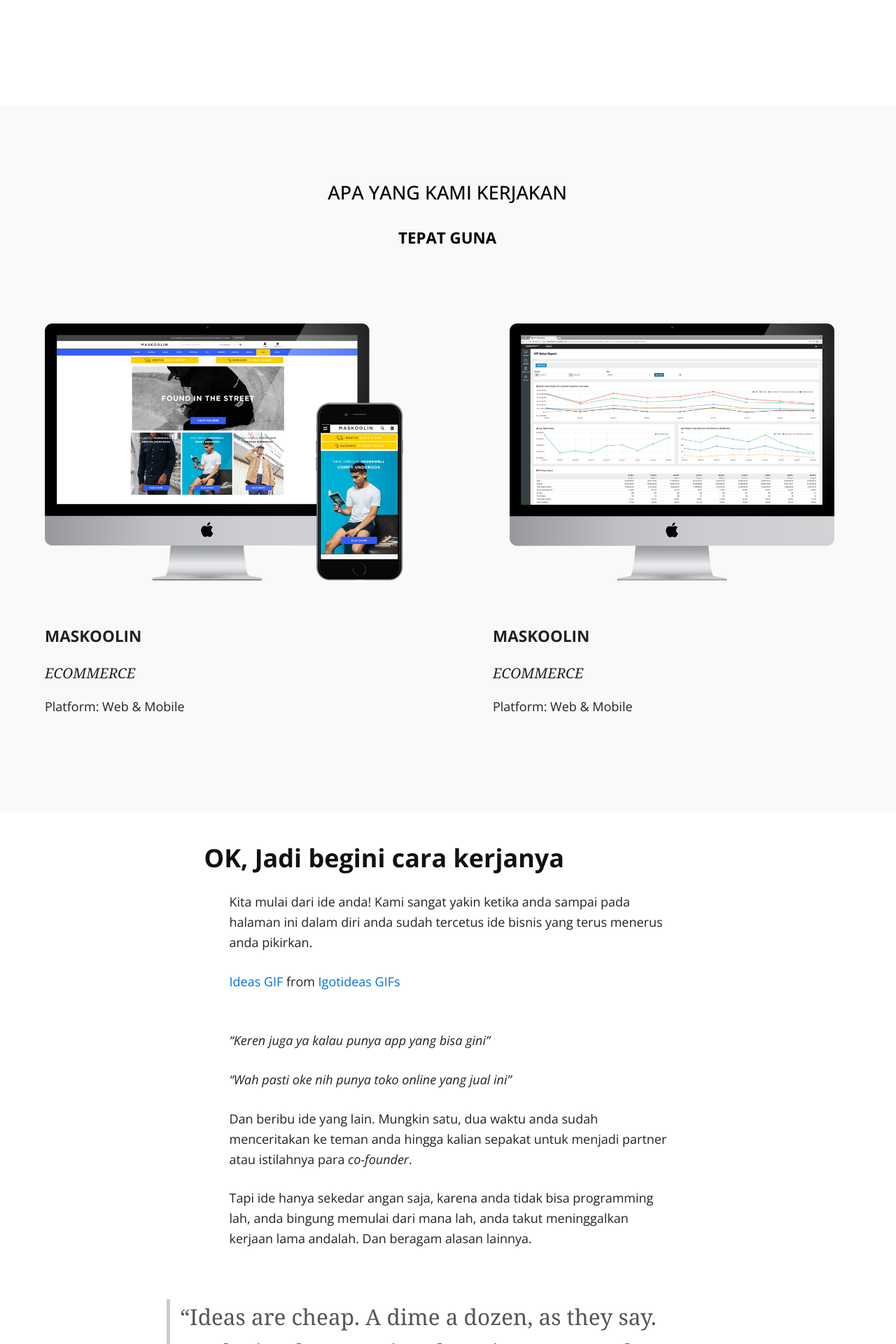
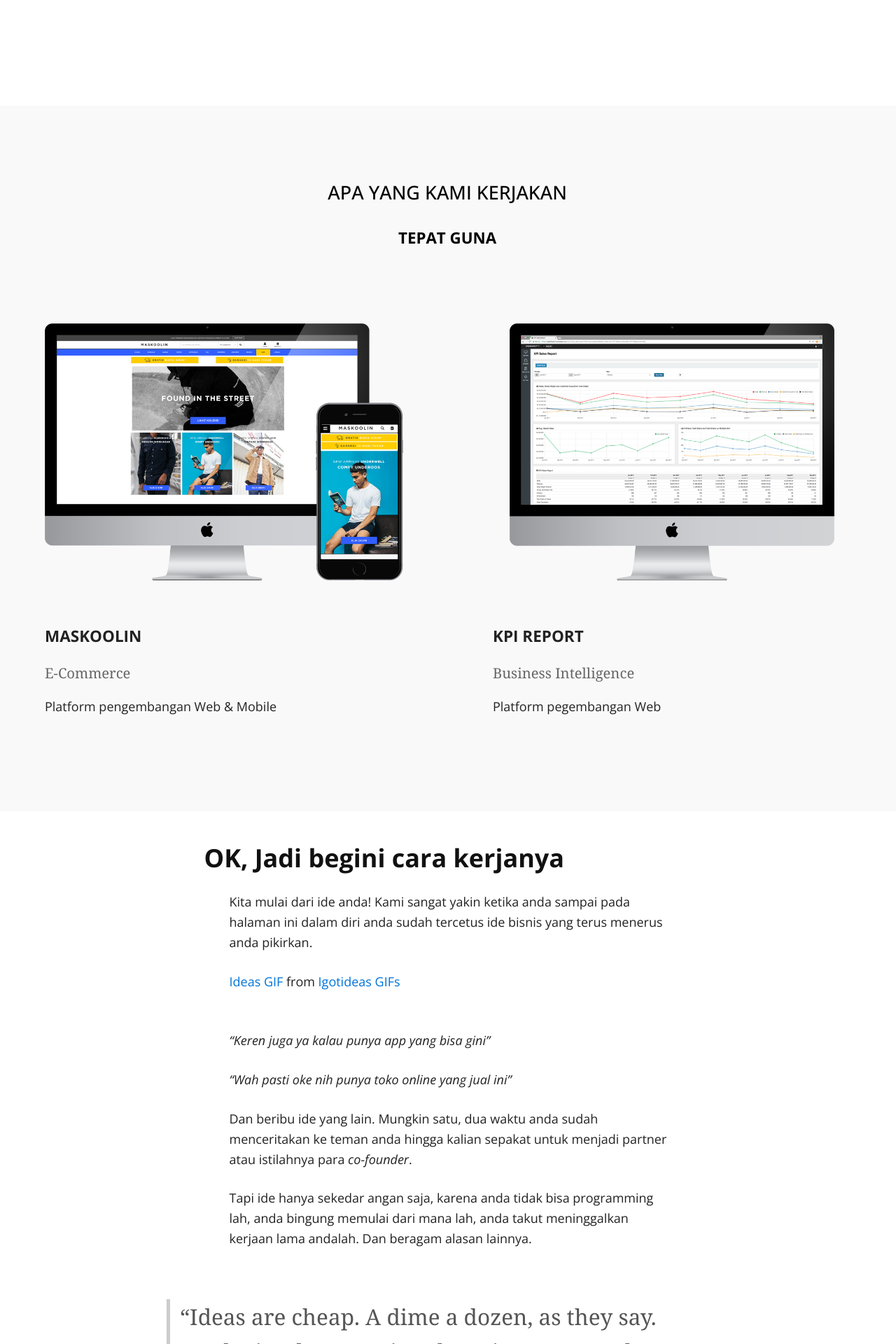
Before and after one commit to kemtol/rocktokom, a Jekyll site: the page built from index.md, in a window 1280 px wide. Shown: the part 3896-5816 px from the top of the page at 70% size. Built offline with Jekyll 4.4.1, drawn with Linux system fonts in a browser that asks for light colours; nearby versions of some CDN libraries; a script that is not in the unit is left out; our own code applies the rules of GitHub Pages for plain Markdown files.

Commit message:
Update default.html

```diff
--- a/_layouts/default.html
+++ b/_layouts/default.html
@@ -138,7 +138,7 @@
       margin: 1rem 0 1rem;
       font-size: 1.125rem;
       font-family: georgia;
-      font-style: italic;
+      color:#666;
     }
 
     #landing--page--4 .lp4 > img{
@@ -316,17 +316,17 @@
             <div class="lp4">
               <img src="{{ site.baseurl }}/images/portfolio-ecommerce.png" />
               <span class="s-title">MASKOOLIN</span>
-              <span class="s-sub-title">ECOMMERCE</span>
+              <span class="s-sub-title">E-Commerce</span>
               <p>
-                Platform: Web & Mobile
+                Platform pengembangan Web & Mobile
               </p>
             </div>
             <div class="lp4">
               <img src="{{ site.baseurl }}/images/portfolio-kpi-report.png" />
-              <span class="s-title">MASKOOLIN</span>
-              <span class="s-sub-title">ECOMMERCE</span>
+              <span class="s-title">KPI REPORT</span>
+              <span class="s-sub-title">Business Intelligence</span>
               <p>
-                Platform: Web & Mobile
+                Platform pegembangan Web
               </p>
             </div>
         </div>
```
